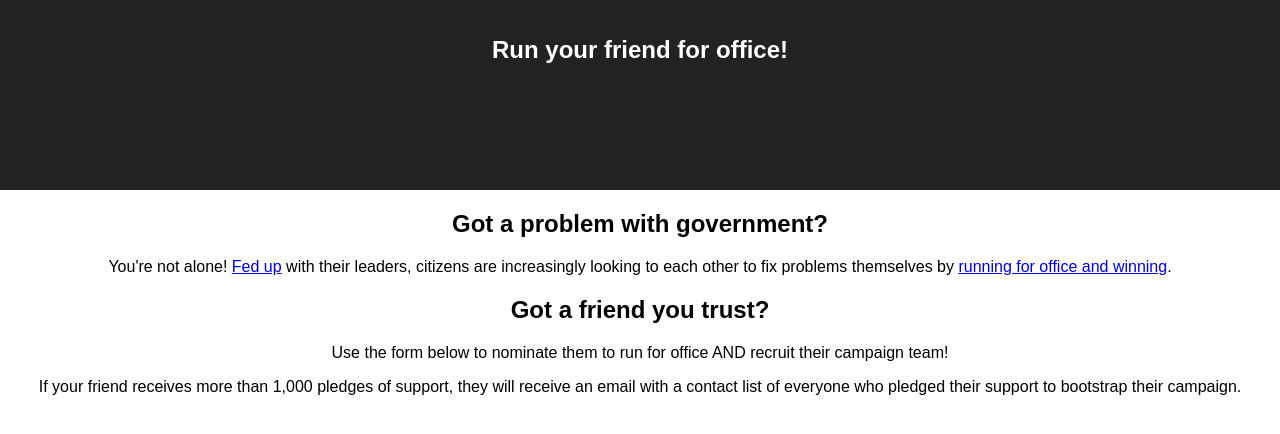
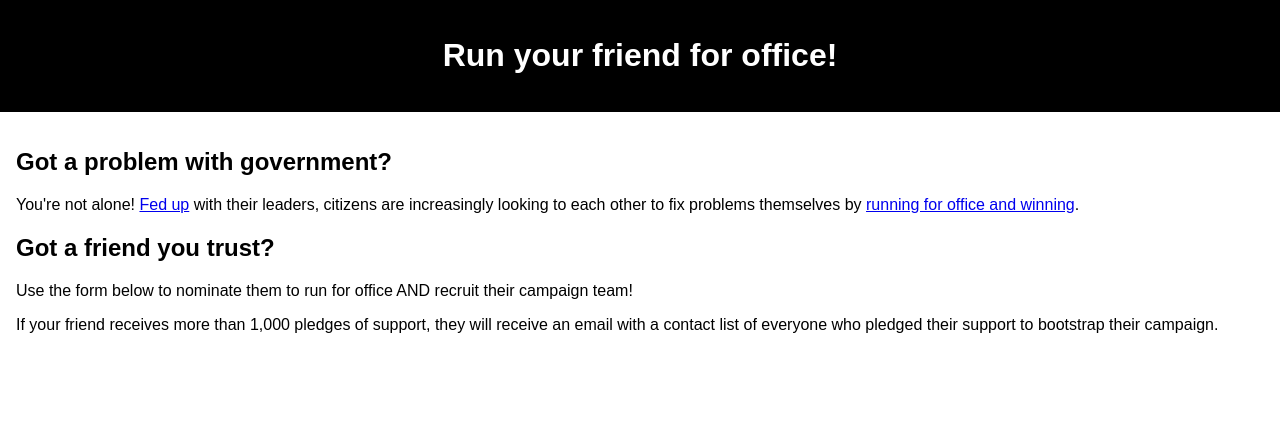
Before and after one commit to aguestuser/run-your-friend, a React app: page / in a window 1280 px wide. Shown: the top 434 px of the page. Built offline with nearby package versions, Linux system fonts and the light colour scheme.

Commit message:
minor css tweaks to get started

```diff
--- a/src/App.css
+++ b/src/App.css
@@ -1,28 +1,20 @@
-.App {
-  text-align: center;
+#app-container {
+    text-align: left;
 }
 
-.App-logo {
-  animation: App-logo-spin infinite 20s linear;
-  height: 80px;
+.header {
+    background-color: black;
+    text-align: center;
+    color: white;
+    padding-top: 1em;
+    padding-bottom: 1em;
 }
 
-.App-header {
-  background-color: #222;
-  height: 150px;
-  padding: 20px;
-  color: white;
+.contents-container {
+    padding: 1em;
 }
 
-.App-title {
-  font-size: 1.5em;
-}
-
-.App-intro {
-  font-size: large;
-}
-
-@keyframes App-logo-spin {
-  from { transform: rotate(0deg); }
-  to { transform: rotate(360deg); }
-}
+/* @keyframes logo-spin { */
+/*   from { transform: rotate(0deg); } */
+/*   to { transform: rotate(360deg); } */
+/* } */
--- a/src/App.js
+++ b/src/App.js
@@ -7,11 +7,13 @@ import landingPageText from './text/landing-page.md';
 class App extends Component {
   render() {
     return (
-      <div className="App">
-        <header className="App-header">
-          <h1 className="App-title">Run your friend for office!</h1>
+      <div id="app-container">
+        <header className="header">
+          <h1 className="title">Run your friend for office!</h1>
         </header>
-        <ReactMarkdown source={landingPageText} />
+        <div className="contents-container">
+          <ReactMarkdown source={landingPageText} />
+        </div>
       </div>
     );
   }
```
